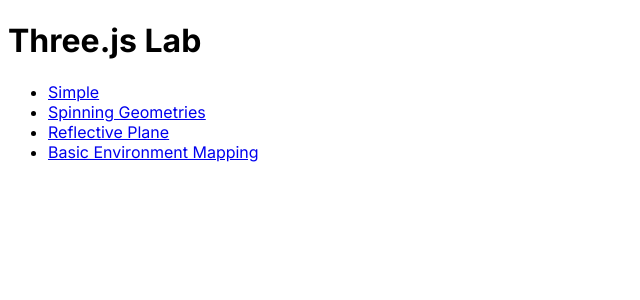
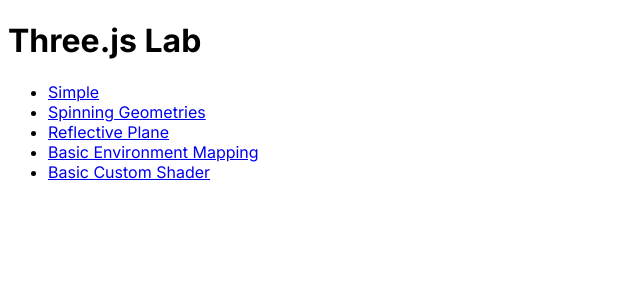
Before and after one commit to psygo/three-lab, a Next.js app: page / in a window 1280 px wide. Shown: the top 300 px of the page, without its empty margins (0-640 px from the left). Built offline with nearby package versions, Linux system fonts and the light colour scheme.

Commit message:
boilerplate for the basic custom shader example

```diff
--- a/src/app/(routes)/page.tsx
+++ b/src/app/(routes)/page.tsx
@@ -26,6 +26,11 @@
             Basic Environment Mapping
           </Link>
         </li>
+        <li>
+          <Link href="/basic-custom-shader">
+            Basic Custom Shader
+          </Link>
+        </li>
       </ul>
     </main>
   );
```
Also changed, not shown: src/app/(routes)/basic-custom-shader/page.tsx (added, +7 -0 lines).
